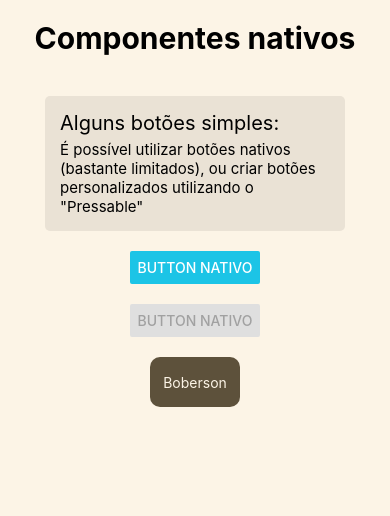
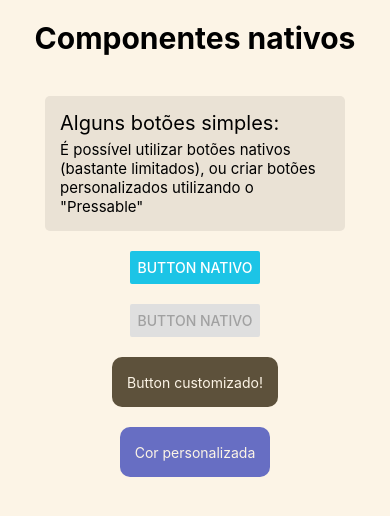
Before and after one commit to ederzin13/componentes-basicos, a React Native app: screen / in a window 390 px wide. Shown: the top 516 px of the page. Built offline with nearby package versions, Linux system fonts and the light colour scheme.

Commit message:
adicionadas props para o botão personalizado + update de estilos

```diff
--- a/App.tsx
+++ b/App.tsx
@@ -1,8 +1,8 @@
 import Scrollable from "./wrappers/Scrollable";
 import Title from "./components/Title";
 import ButtonNativo from "./components/ButtonNativo";
-import ButtonCustom from "./components/ButtonCustom";
 import TextField from "./TextField";
+import CustomButton from "./components/CustomButton";
 import { Text } from "react-native";
 import { globalStyles } from "./styles/globalStyles";
 
@@ -19,7 +19,8 @@ export default function App() {
       </TextField>
       <ButtonNativo isDisabled={false}></ButtonNativo>
       <ButtonNativo isDisabled={true}></ButtonNativo>
-      <ButtonCustom></ButtonCustom>
+      <CustomButton text="Button customizado!"></CustomButton>
+      <CustomButton text="Cor personalizada" color="#676ec3"></CustomButton>
     </Scrollable>
   );
 }
--- a/components/ButtonCustom.tsx
+++ /dev/null
@@ -1,13 +0,0 @@
-import { Pressable, Text, TouchableOpacity } from "react-native";
-import React from "react";
-import { globalStyles } from "../styles/globalStyles";
-
-export default function ButtonCustom() {
-  return (
-    <TouchableOpacity style={globalStyles.buttonCustom}>
-      <Pressable>
-        <Text style={globalStyles.whiteText}>Boberson</Text>
-      </Pressable>
-    </TouchableOpacity>
-  );
-}
--- /dev/null
+++ b/components/CustomButton.tsx
@@ -0,0 +1,31 @@
+import {
+  Alert,
+  ColorValue,
+  Pressable,
+  Text,
+  TouchableOpacity,
+} from "react-native";
+import React from "react";
+import { globalStyles } from "../styles/globalStyles";
+
+type CustomButtonProps = {
+  text: string;
+  color?: string;
+};
+
+export default function CustomButton({ text, color }: CustomButtonProps) {
+  return (
+    <TouchableOpacity
+      style={[
+        globalStyles.customButton,
+        { backgroundColor: color ? color : "#5d513b" },
+      ]}
+    >
+      <Pressable
+        onPress={() => Alert.alert("No lugar do Button, use o Pressable!")}
+      >
+        <Text style={globalStyles.whiteText}>{text}</Text>
+      </Pressable>
+    </TouchableOpacity>
+  );
+}
--- a/styles/globalStyles.ts
+++ b/styles/globalStyles.ts
@@ -15,11 +15,10 @@ export const globalStyles = StyleSheet.create({
     fontWeight: "bold",
   },
 
-  buttonCustom: {
+  customButton: {
+    padding: 15,
     height: 50,
-    width: 90,
     borderRadius: 10,
-    backgroundColor: "#5d513b",
     alignItems: "center",
     justifyContent: "center",
   },
```
